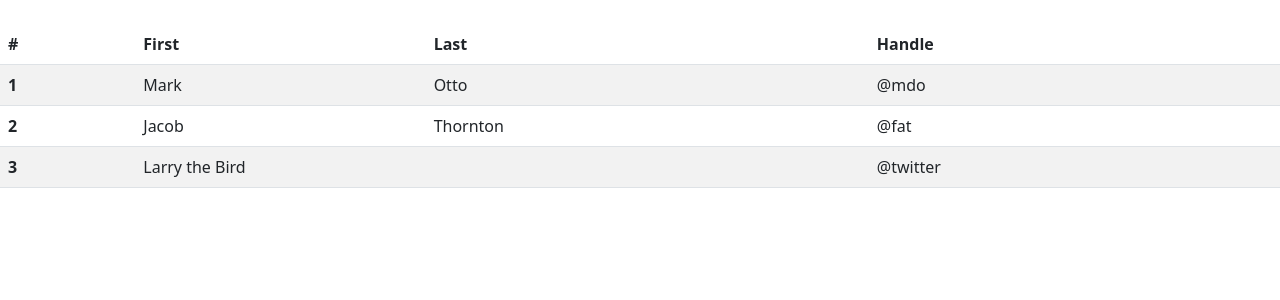
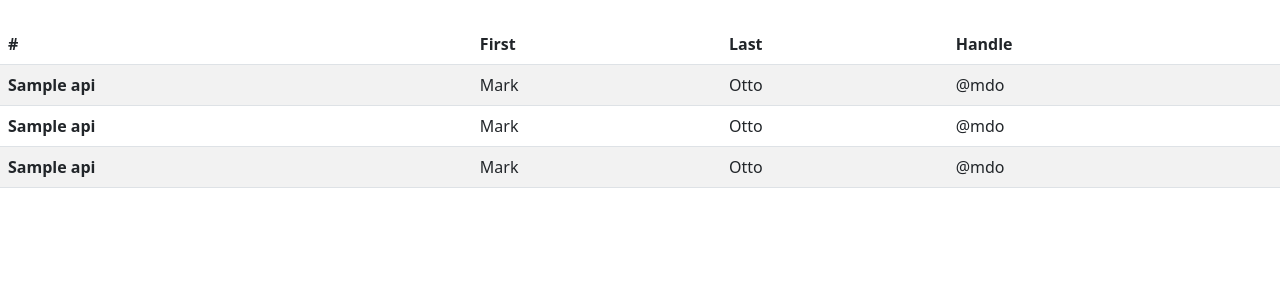
Before and after one commit to artema1981/CyberCapital, a Django app: template templates/exchanges.html in a window 1280 px wide. Shown: the part 98-398 px from the top of the page. Run offline with Django 4.2, Linux system fonts and the light colour scheme; data comes from the database, SQL or seed files in the repository; both versions use the stored data as it was after the commit; the template is opened without the code that fills it: values that come from a table or form of the project are taken from there, most other values are stand-ins (such as "Sample title", 1, 10 or a date in 2020); some libraries are stand-ins or nearby versions.

Commit message:
add dict_api_beg

```diff
--- a/main_page/utils.py
+++ b/main_page/utils.py
@@ -1,4 +1,6 @@
+from .models import AddApiKey
 
+api_dict = AddApiKey.objects.get_queryset()
 
 menu = [{'title': 'Home', 'url_name': 'home'},
         {'title': 'Exchanges', 'url_name': 'exchanges'},
--- a/templates/exchanges.html
+++ b/templates/exchanges.html
@@ -13,12 +13,17 @@
           </tr>
           </thead>
           <tbody>
+
+          {% for i in exchanges %}
+
           <tr>
-            <th scope="row">1</th>
+            <th scope="row">{{ api }}</th>
             <td>Mark</td>
             <td>Otto</td>
             <td>@mdo</td>
           </tr>
+          {% endfor %}
+          <!--
           <tr>
             <th scope="row">2</th>
             <td>Jacob</td>
@@ -30,7 +35,9 @@
             <td colspan="2">Larry the Bird</td>
             <td>@twitter</td>
           </tr>
+          -->
           </tbody>
+
         </table>
         </div></div>
 
```
Also changed, not shown: main_page/views.py (+9 -11 lines), db.sqlite3.
